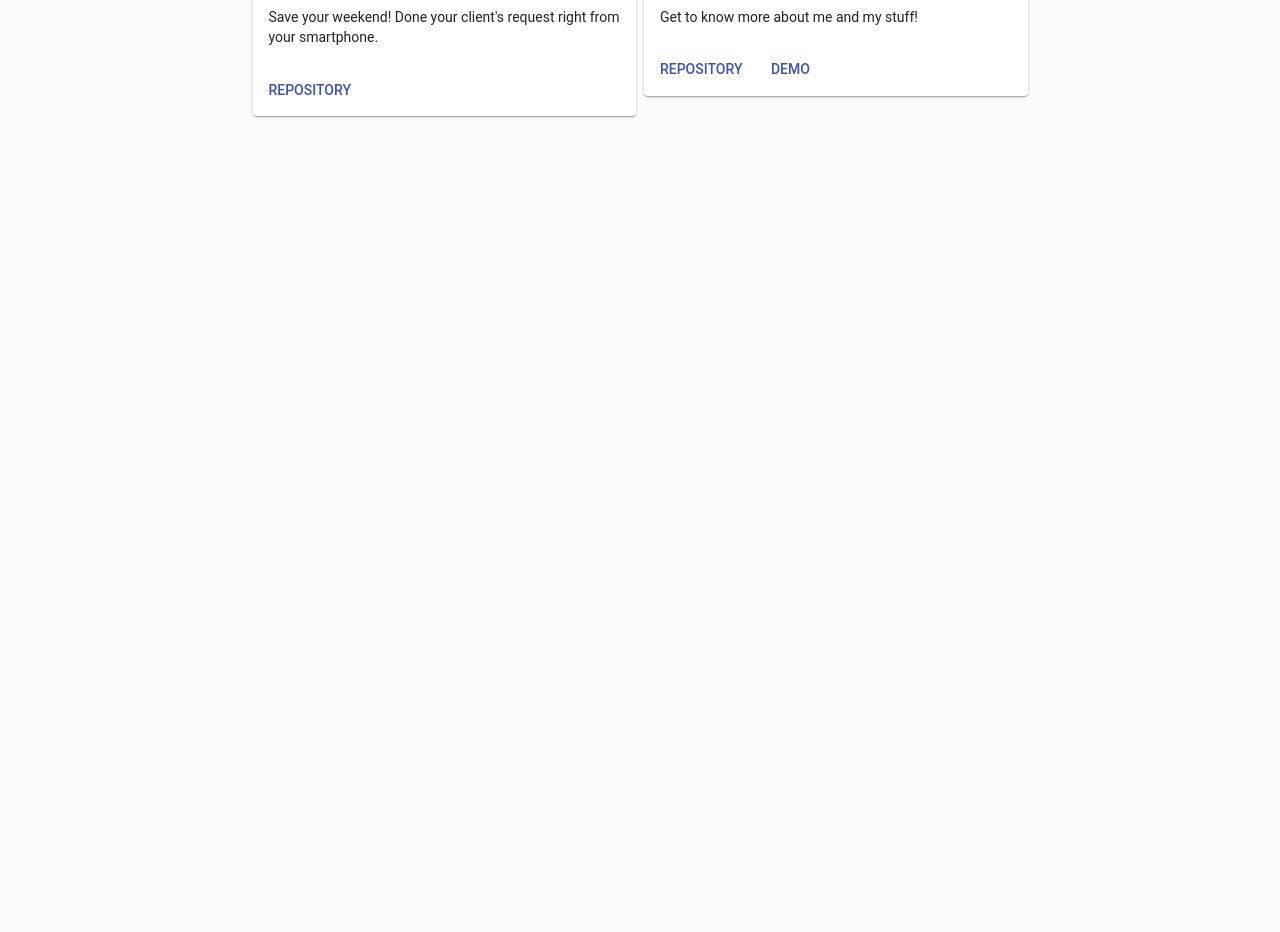
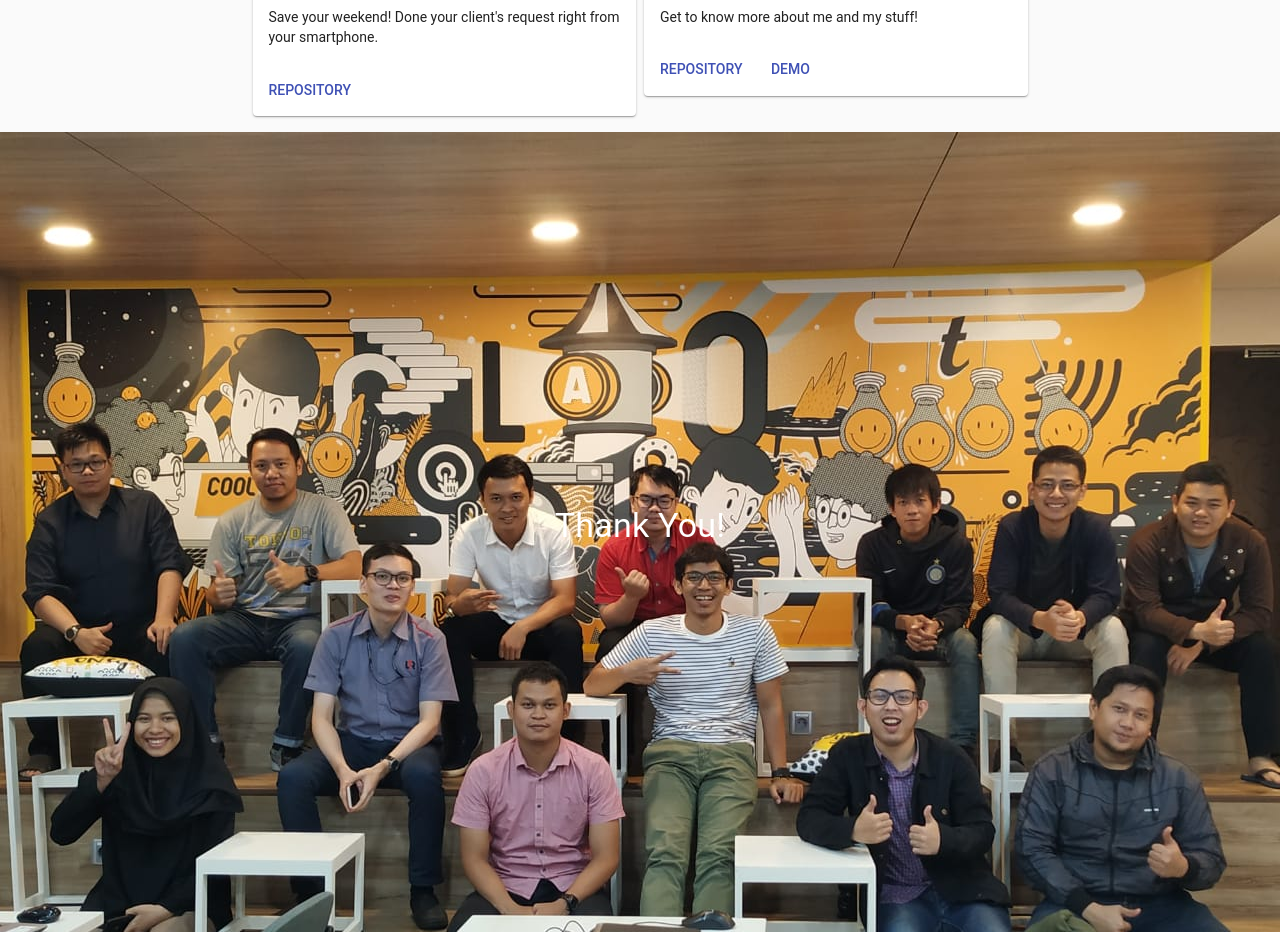
Before and after one commit to rahmatrhd/react-final-projects, a React (Create React App) app: page / in a window 1280 px wide. Shown: the part 4000-4932 px from the top of the page. Before the commit the page ends 4132 px from the top, so only its background shows below. Built offline with nearby package versions, Linux system fonts and the light colour scheme.

Commit message:
add thank you footer

```diff
--- a/src/App.tsx
+++ b/src/App.tsx
@@ -4,6 +4,7 @@ import { MuiThemeProvider } from '@material-ui/core/styles';
 import * as React from 'react';
 import Header from './components/Header'
 import ProjectList from './components/ProjectList'
+import ThankYou from './components/ThankYou'
 import theme from './config/theme';
 
 class App extends React.Component {
@@ -19,6 +20,9 @@ class App extends React.Component {
             <Grid item={true} xs={12}>
               <ProjectList />
             </Grid>
+            <Grid item={true} xs={12}>
+              <ThankYou />
+            </Grid>
           </Grid>
         </MuiThemeProvider>
       </React.Fragment>
--- /dev/null
+++ b/src/components/ThankYou.tsx
@@ -0,0 +1,45 @@
+import Grid from '@material-ui/core/Grid';
+import { createStyles, Theme, withStyles, WithStyles } from '@material-ui/core/styles';
+import Typography from '@material-ui/core/Typography';
+import * as React from 'react';
+import bgImage from '../assets/react-class-connext.jpeg';
+import Jumbotron from './Jumbotron';
+
+const styles = (theme: Theme) => createStyles({
+  headerContainer: {
+    height: '100vh',
+  },
+  headerTextWrapper: {
+    color: theme.palette.common.white,
+  },
+});
+
+interface InterfaceProps extends WithStyles<typeof styles> {
+
+}
+
+const Header: React.StatelessComponent<InterfaceProps> = ({
+  classes,
+}) => (
+  <Jumbotron
+    fullHeight={true}
+    backgroundImage={bgImage}
+  >
+    <Grid
+      container={true}
+      alignItems="center"
+      justify="center"
+      className={classes.headerContainer}
+    >
+      <Grid item={true}>
+        <div className={classes.headerTextWrapper}>
+          <Typography align="center" variant="h4" color="inherit" gutterBottom={true}>Thank You!</Typography>
+        </div>
+      </Grid>
+    </Grid>
+  </Jumbotron>
+)
+
+const StyledHeader = withStyles(styles)(Header)
+
+export default StyledHeader
```
